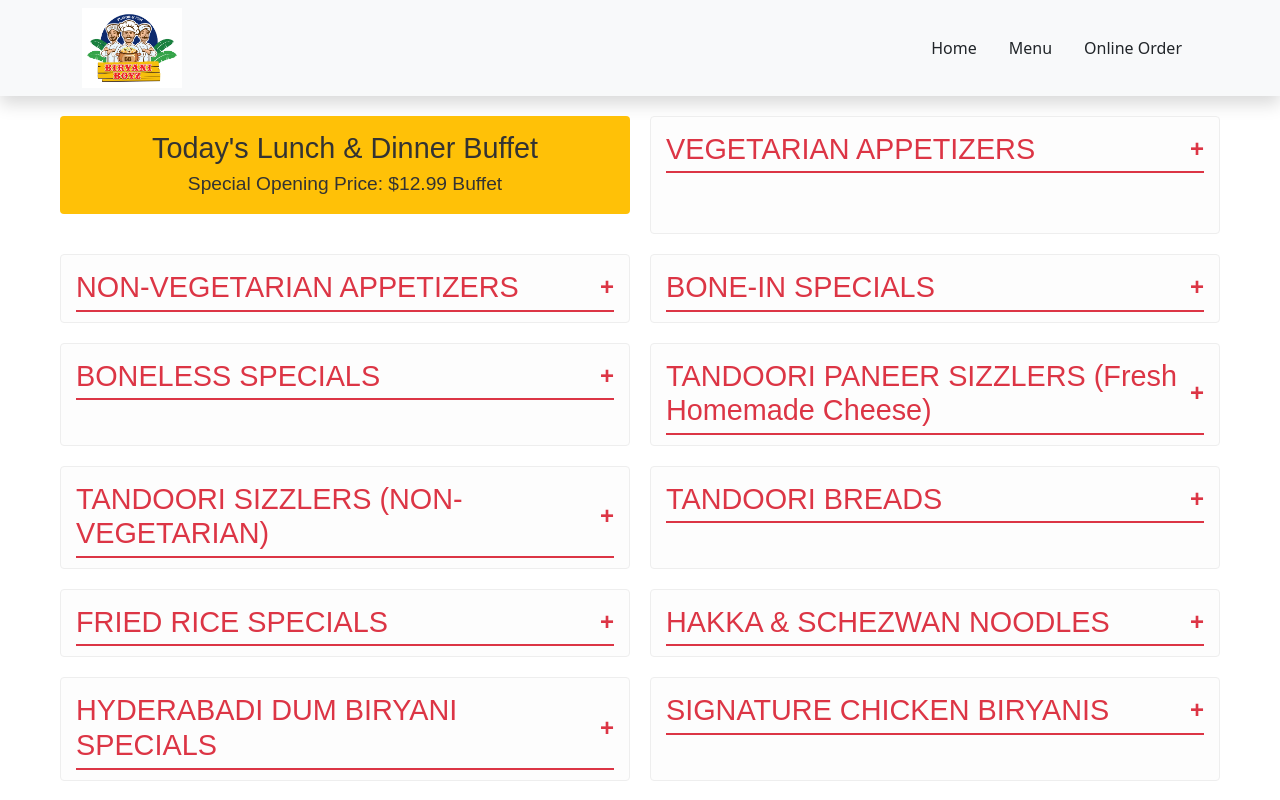
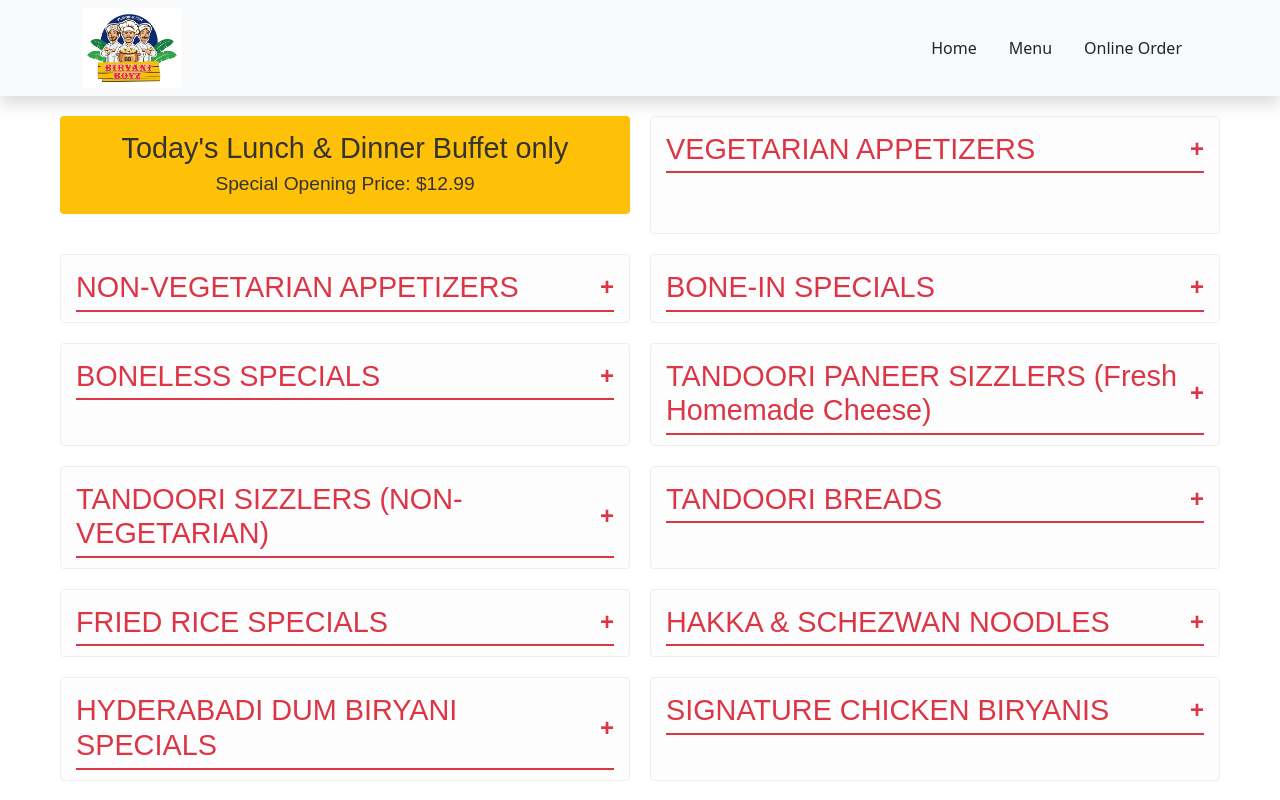
Before and after one commit to biryaniboyzstl/boyz-ui, an Angular app: page /menu in a window 1280 px wide. Shown: the top 800 px of the page. Built offline with nearby package versions, Linux system fonts and the light colour scheme.

Commit message:
soft open

```diff
--- a/public/assets/menu.json
+++ b/public/assets/menu.json
@@ -157,12 +157,6 @@
               "price": "$14.99 | $18.99 | $16.99",
               "description": "A dry, spicy South Indian fry of chicken, shrimp, or tilapia fish, bursting with the bold flavors of black pepper and curry leaves.",
               "type": "Non-Veg"
-            },
-            {
-              "name": "Egg Pepper Fry",
-              "price": "$14.99",
-              "description": "Hard-boiled eggs stir-fried with crushed black pepper, curry leaves, and house-special spices.",
-              "type": "Non-Veg"
             }
           ]
         }
@@ -171,12 +165,7 @@
     {
       "category": "BONE-IN SPECIALS",
       "items": [
-        {
-          "name": "Andhra Chicken Fry",
-          "price": "$14.99",
-          "description": "A spicy, pan-fried chicken dish coated in traditional Andhra-style red chili masala.",
-          "type": "Non-Veg"
-        },
+
         {
           "name": "Palnadu Kaaram Kodi",
           "price": "$14.99",
--- a/src/app/menu/menu.component.html
+++ b/src/app/menu/menu.component.html
@@ -1,8 +1,8 @@
 <div class="menu">
   <!-- Announcement for Today’s Buffet -->
   <div class="announcement">
-    <h2>Today's Lunch & Dinner Buffet</h2>
-    <p>Special Opening Price: $12.99 Buffet</p>
+    <h2>Today's Lunch & Dinner Buffet only</h2>
+    <p>Special Opening Price: $12.99 </p>
   </div>
 
   <div *ngFor="let category of menu" class="category">
```
